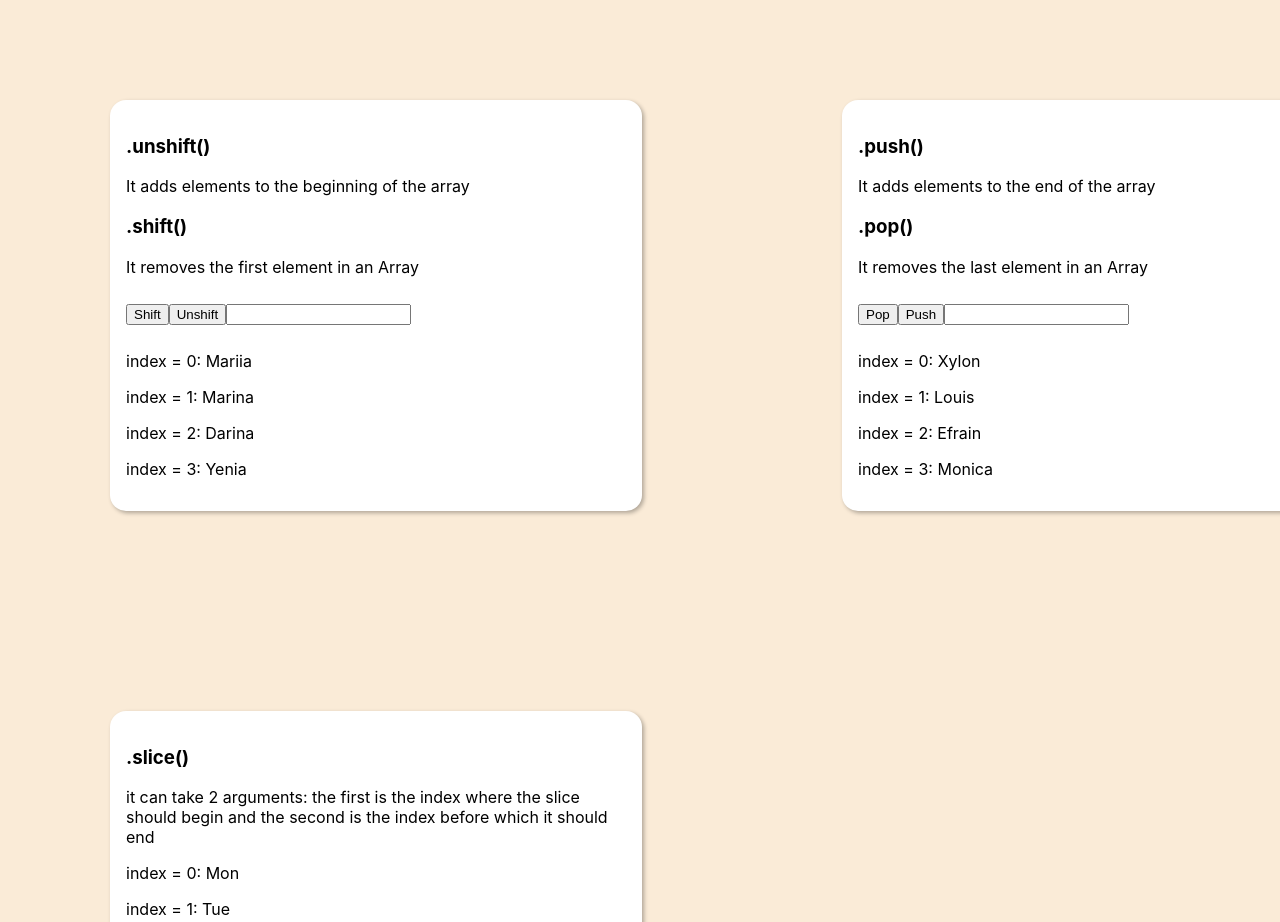
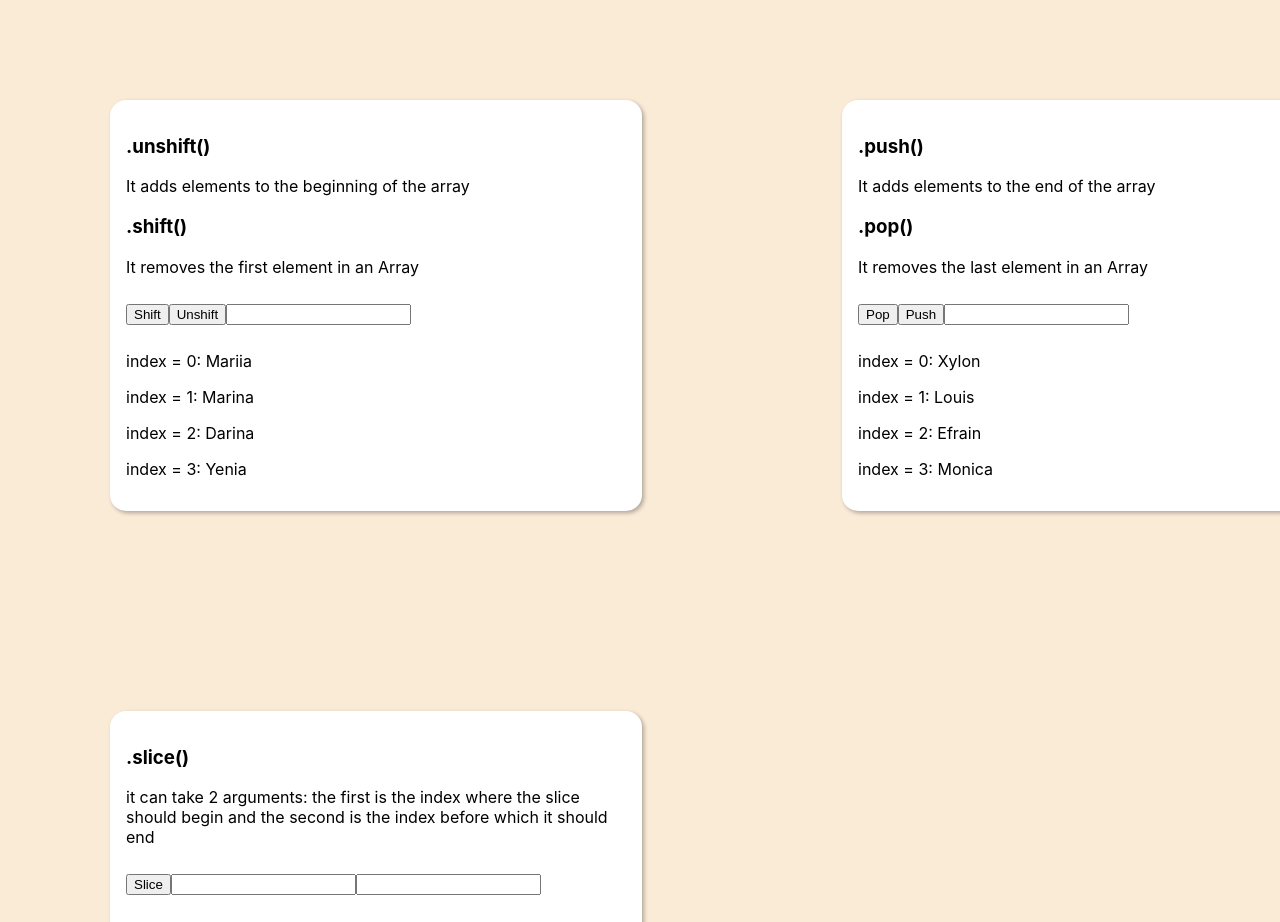
Before and after one commit to Mokleins/array-and-methods, a React (Create React App) app: page / in a window 1280 px wide. Shown: the top 922 px of the page. Built offline with nearby package versions, Linux system fonts and the light colour scheme.

Commit message:
slice method

```diff
--- a/src/components/Slice.js
+++ b/src/components/Slice.js
@@ -1,38 +1,61 @@
-import {React, useEffect, useState} from "react";
+import { React, useEffect, useState } from "react";
 
-function Slice () {
+function Slice() {
   const [first, setFirst] = useState("");
   const [second, setSecond] = useState("");
   const [array, setArray] = useState([]);
 
   useEffect(() => {
-        return() => {
+    return () => {
       setArray(["Mon", "Tue", "Wed", "Thu", "Fri", "Sat", "Sun"]);
     };
   }, []);
 
-    console.log(array)
+  console.log(array);
+
+  function handleSlice (e) {
+    e.preventDefault();
+  }
 
   return (
     <>
       <div className="cards">
         <div className="card">
           <h3>.slice()</h3>
-            <p>it can take 2 arguments: the first is the index where the slice should begin and the second is the index before which it should end</p>
+          <p>
+            it can take 2 arguments: the first is the index where the slice
+            should begin and the second is the index before which it should end
+          </p>
+          <div className="horizontal">
+            <form onSubmit={handleSlice}>
+              <button>Slice</button>
+              <input
+                type="text"
+                id="first"
+                value={first}
+                onChange={(e) => setFirst(e.target.value)}
+              ></input>
+              <input
+                type="text"
+                id="second"
+                value={second}
+                onChange={(e) => setSecond(e.target.value)}
+              ></input>
+            </form>
+            </div>
           <div>
             {array.map((x, i) => {
-                    return(
+              return (
                 <p key={i}>
                   index = {i}: {x}
                 </p>
-                    )
+              );
             })}
           </div>
         </div>
       </div>
     </>
   );
-
 }
 
 export default Slice;
```
Lines whose indentation alone changed are shown as unchanged.
